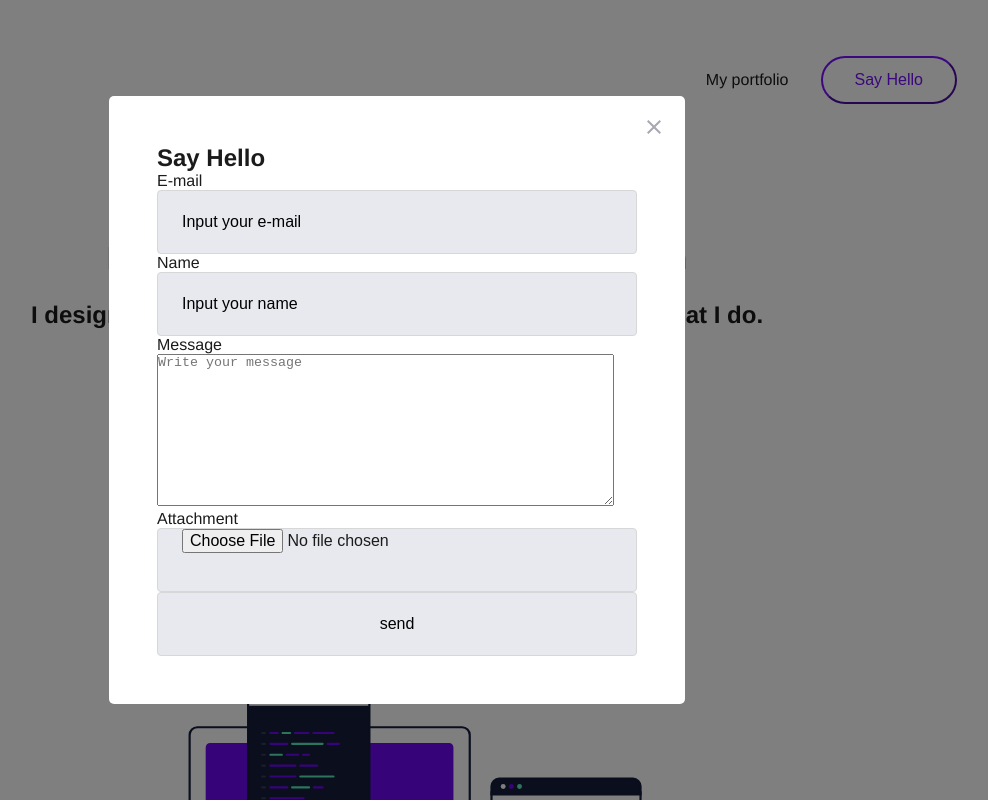
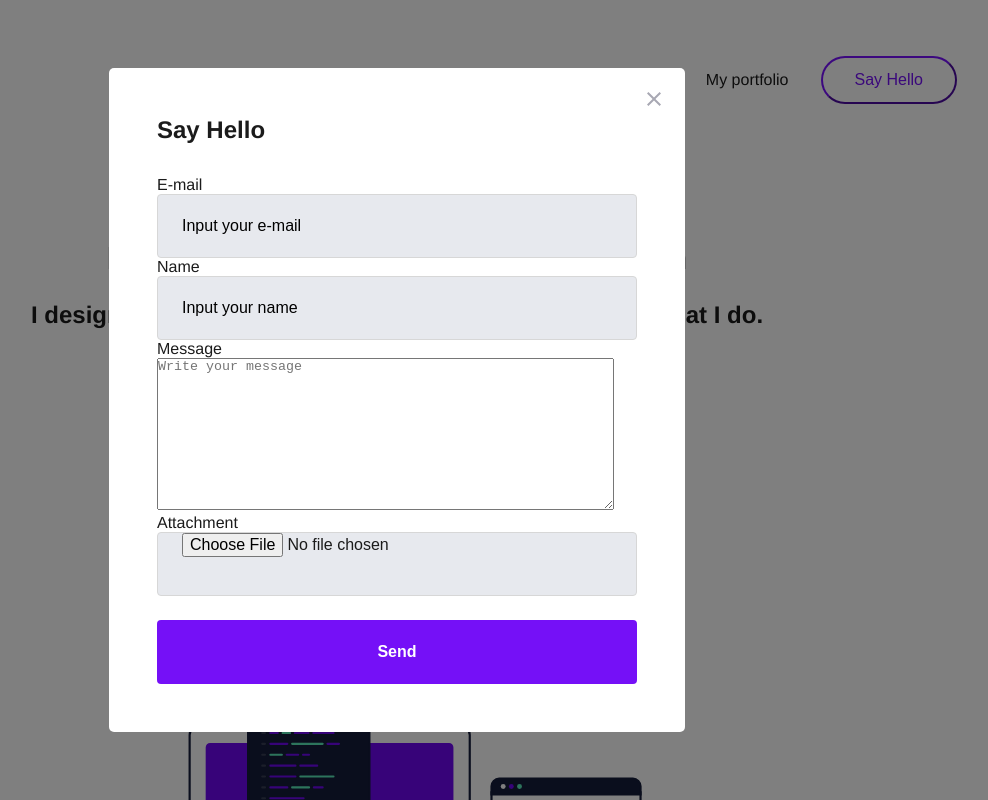
Before and after one commit to victorevh/01-github-explorer, a React app: page / in a window 1280 px wide. Both pictures are taken after a click on the button "Say Hello". Shown: the top 800 px of the page, without its empty margins (243-1231 px from the left). Built offline with nearby package versions, Linux system fonts and the light colour scheme; no server answers.

Commit message:
Adiciona estilização em modal

```diff
--- a/src/components/NewContactModal/index.tsx
+++ b/src/components/NewContactModal/index.tsx
@@ -47,9 +47,7 @@ export function NewContactModal({ isOpen, onRequestClose }: NewContactModalProps
                 <img src={closeImg} alt="Fechar modal" />
             </button>
 
-            <Container
-                onSubmit={handleFormSubmit}
-            >
+            <Container onSubmit={handleFormSubmit}>
             <div>
                 <h2>Say Hello</h2>
                 </div>
@@ -105,11 +103,11 @@ export function NewContactModal({ isOpen, onRequestClose }: NewContactModalProps
                             onChange={handleInputChange}
                         />
                 </label>
-
-                <input
+                <button
                     type="submit"
-                    value="send"
-                />
+                >
+                    Send
+                </button>
             </Container>
         </Modal>
     )
--- a/src/components/NewContactModal/styles.tsx
+++ b/src/components/NewContactModal/styles.tsx
@@ -2,7 +2,30 @@ import styled from 'styled-components';
 
 export const Container = styled.form`
     h2 {
-        color: var(--color-headings)
+        color: var(--color-headings);
+        font-size: 1.5rem;
+        margin-bottom: 2rem;
+    }
+
+    input {
+        width: 100%;
+        padding: 0 1.5rem;
+        height: 4rem;
+        border-radius: 0.25rem;
+
+        border: 1px solid #d7d7d7;
+        background: #e7e9ee;
+
+        font-weight: 400;
+        font-size: 1rem;
+
+        &::placeholder {
+            color: var(--text-body);
+        }
+
+        & + input {
+            margin-top: 1rem;
+        }
     }
 
     input {
@@ -30,10 +53,10 @@ export const Container = styled.form`
         width: 100%;
         padding: 0 1.5rem;
         height: 4rem;
-        background: var(--green);
-        color: #FFF;
+        background: var(--eletric-violet);
+        color: #fff;
         border-radius: 0.25rem;
-        border: 0;
+        border-width: 0px;
         font-size: 1rem;
         margin-top: 1.5rem;
         font-weight: 600;
```
